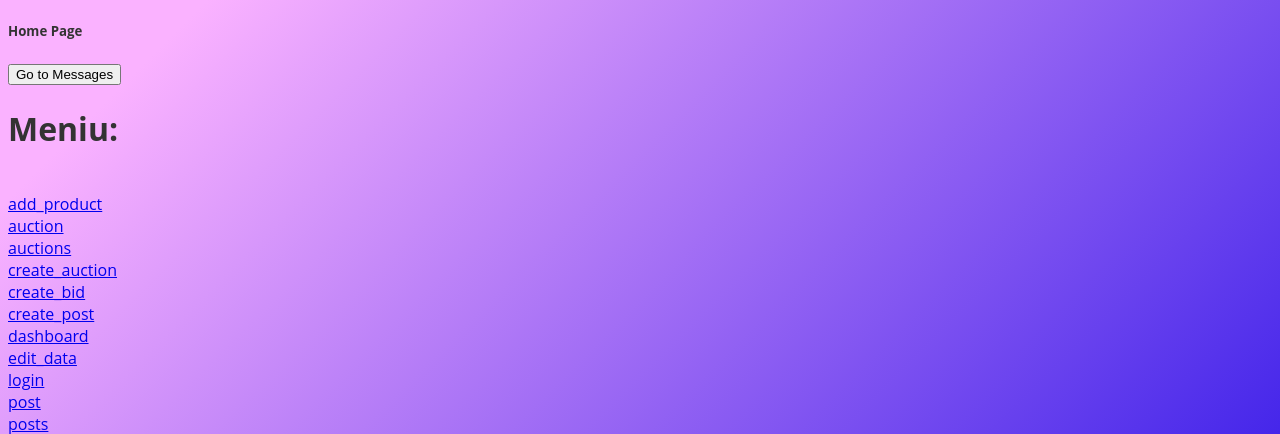
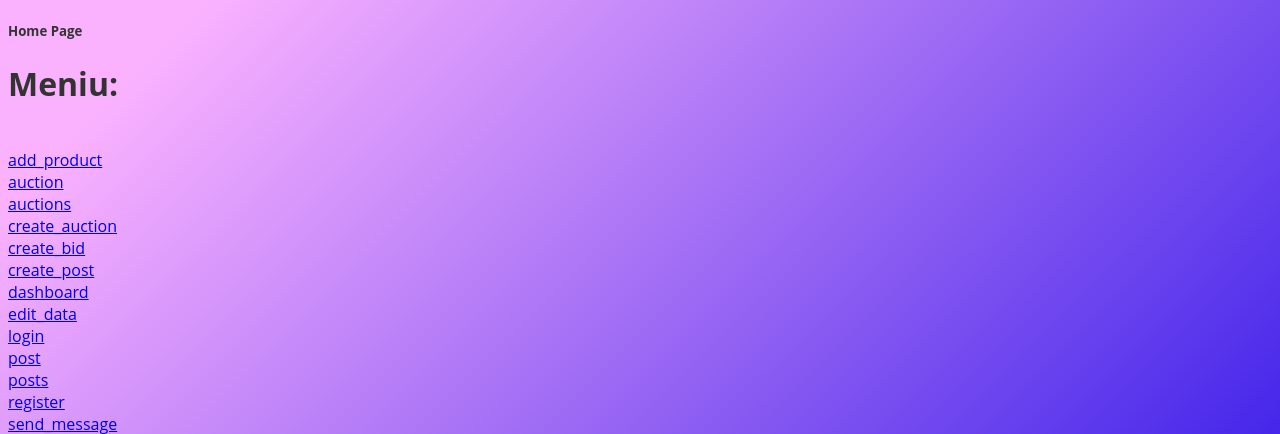
Before and after one commit to DumilexMan/Proiect-MDS, a Flask app: page / in a window 1280 px wide. Shown: the top 434 px of the page. Run offline with Flask 2, Linux system fonts and the light colour scheme.

Commit message:
Add files via upload

```diff
--- a/templates/index.html
+++ b/templates/index.html
@@ -114,8 +114,6 @@
 
         <div class="right">
             <h5>Home Page</h5>
-                <button id="button" onclick="window.location.href='messages'">Go to Messages</button>
-                <br>
                 <h1>Meniu:</h1>
                 <br>
                 <a href="add_product">add_product</a>
```
